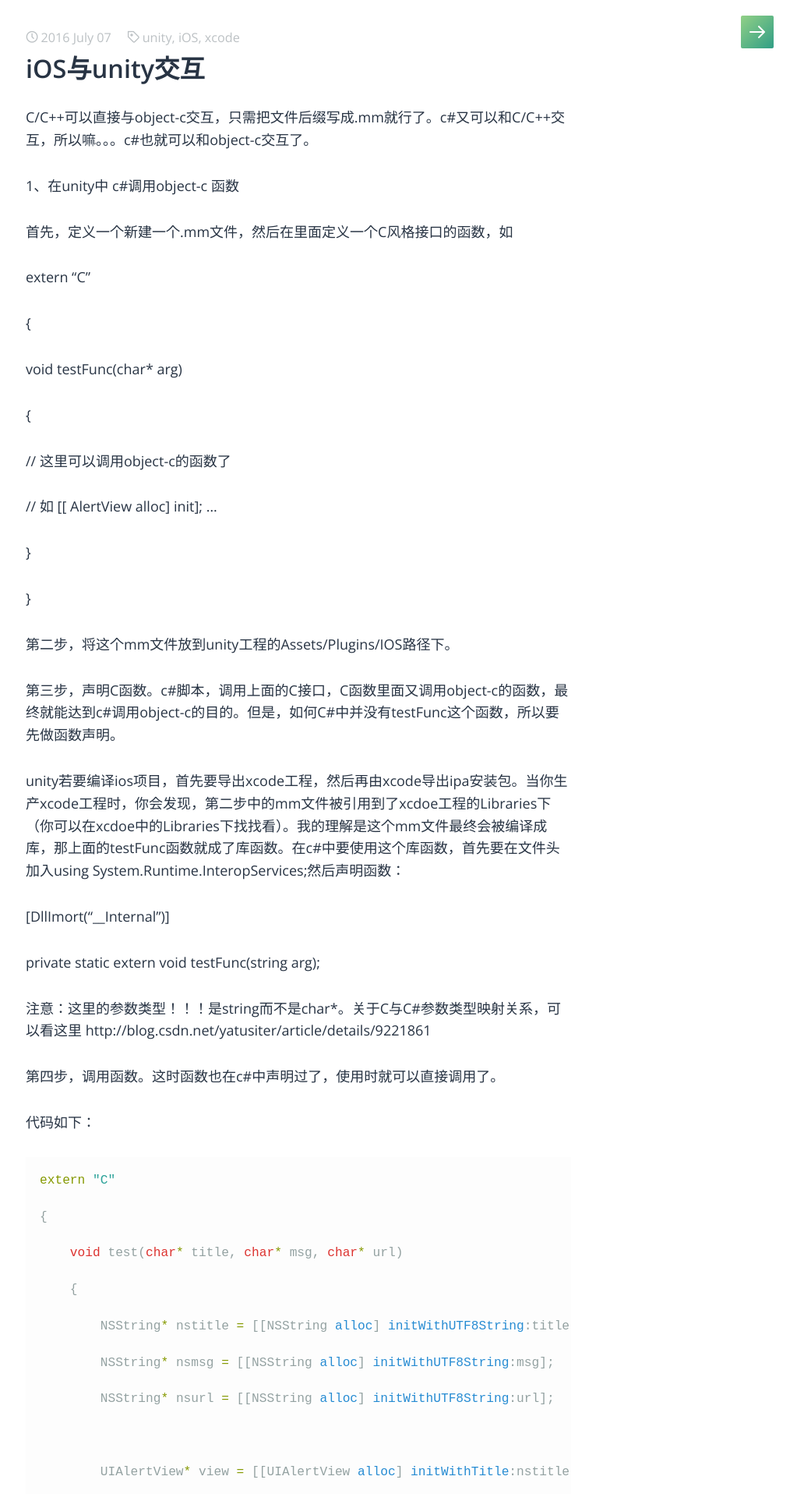
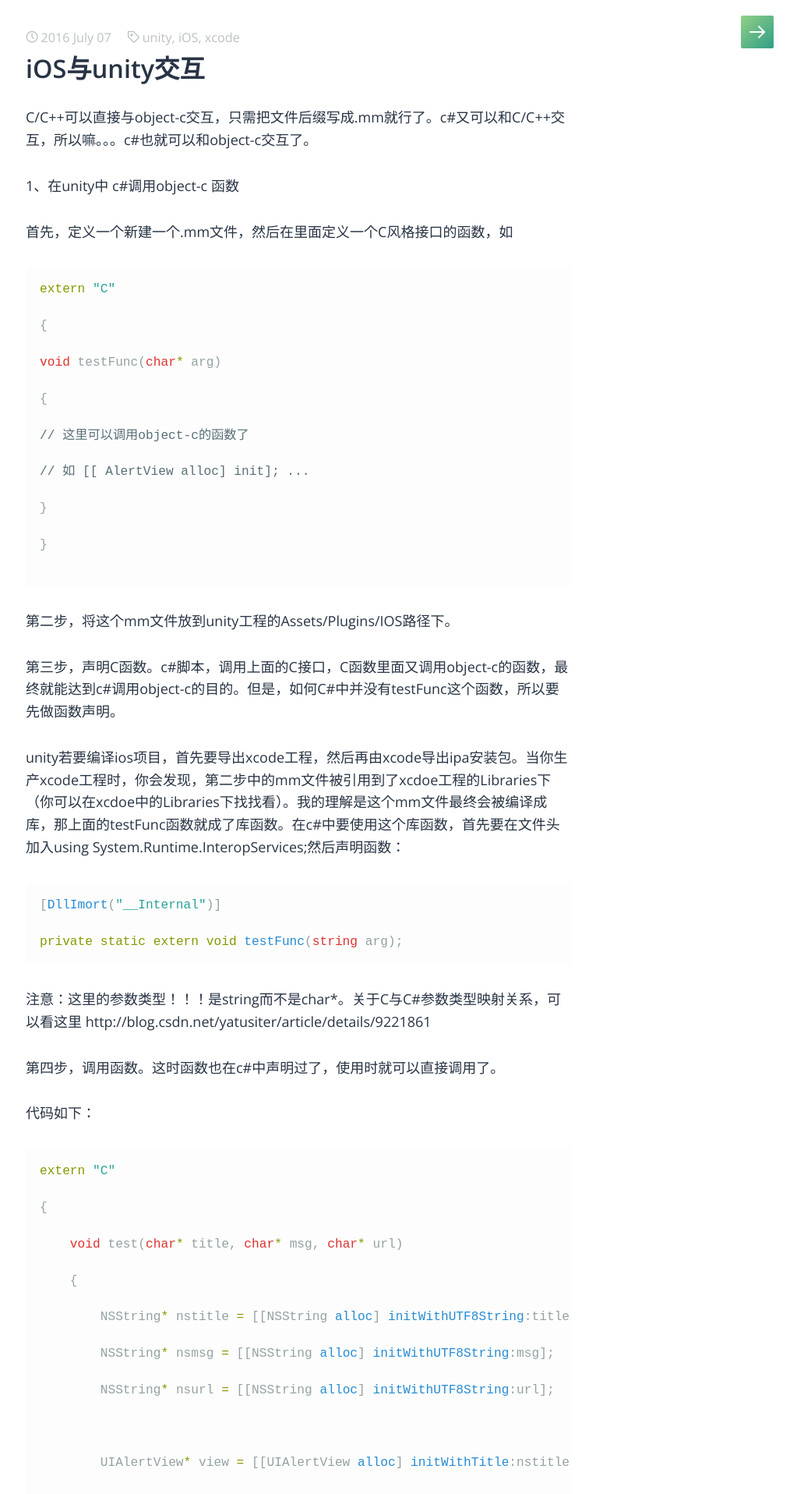
Before and after one commit to AmazingW/AmazingW.github.io, a Jekyll site: the page built from _posts/client_tech/2016-07-07-ios-commucate-with-unity.md, in a window 1280 px wide. Shown: the top 1916 px of the page at 78% size, without its empty margins (257-1280 px from the left). Built offline with Jekyll 4.4.1, drawn with Linux system fonts in a browser that asks for light colours; some web fonts are replaced; comment, search, counter and statistics services are not loaded.

Commit message:
commit change

````diff
--- a/_posts/client_tech/2016-07-07-ios-commucate-with-unity.md
+++ b/_posts/client_tech/2016-07-07-ios-commucate-with-unity.md
@@ -15,6 +15,7 @@ C/C++可以直接与object-c交互，只需把文件后缀写成.mm就行了。c
 
 首先，定义一个新建一个.mm文件，然后在里面定义一个C风格接口的函数，如
 
+```objc
 extern "C"
 
 {
@@ -31,6 +32,7 @@ void testFunc(char* arg)
 
 }
 
+```
 
 第二步，将这个mm文件放到unity工程的Assets/Plugins/IOS路径下。
 
@@ -38,9 +40,11 @@ void testFunc(char* arg)
 
 unity若要编译ios项目，首先要导出xcode工程，然后再由xcode导出ipa安装包。当你生产xcode工程时，你会发现，第二步中的mm文件被引用到了xcdoe工程的Libraries下（你可以在xcdoe中的Libraries下找找看）。我的理解是这个mm文件最终会被编译成库，那上面的testFunc函数就成了库函数。在c#中要使用这个库函数，首先要在文件头加入using System.Runtime.InteropServices;然后声明函数：
 
+```c#
 [DllImort("__Internal")]
 
 private static extern void testFunc(string arg);
+```
 
   注意：这里的参数类型！！！是string而不是char*。关于C与C#参数类型映射关系，可以看这里 http://blog.csdn.net/yatusiter/article/details/9221861
 
````
